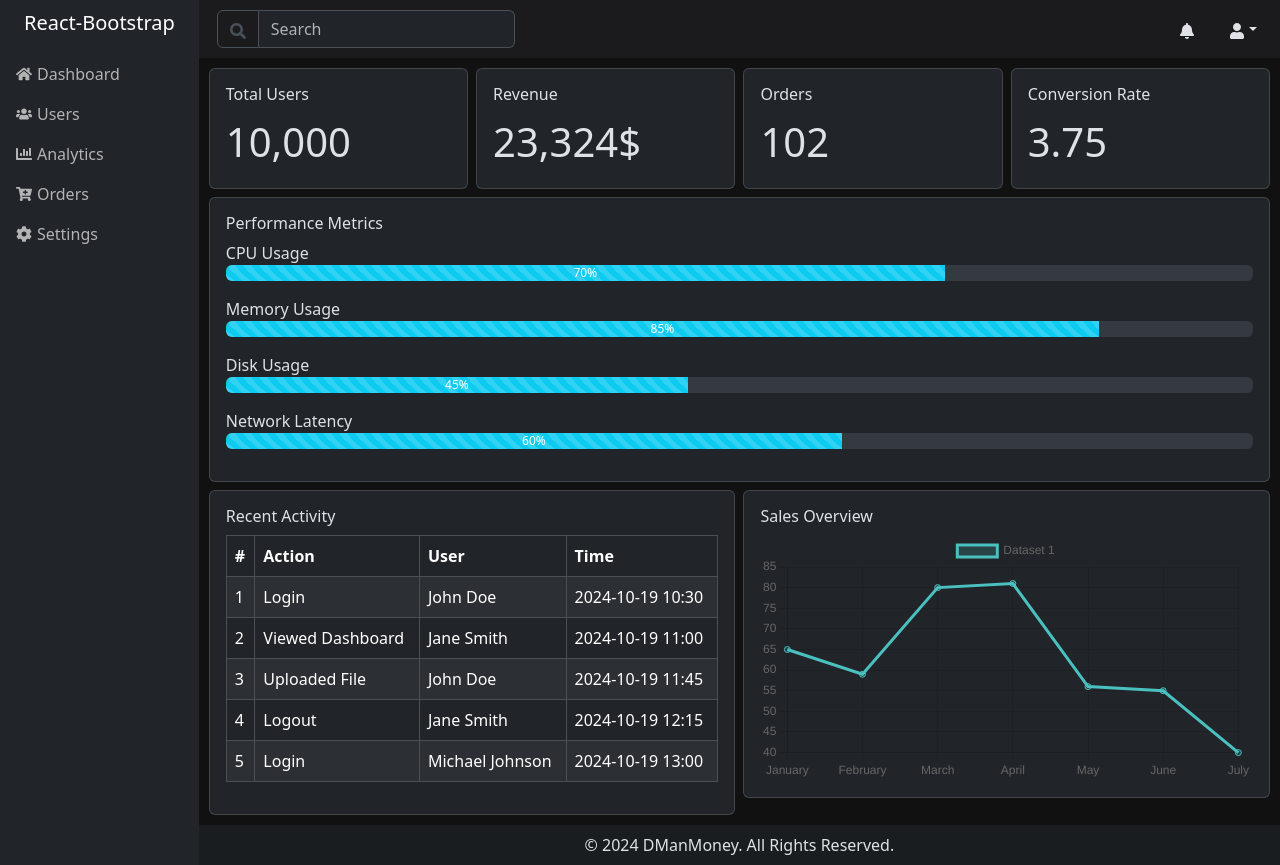
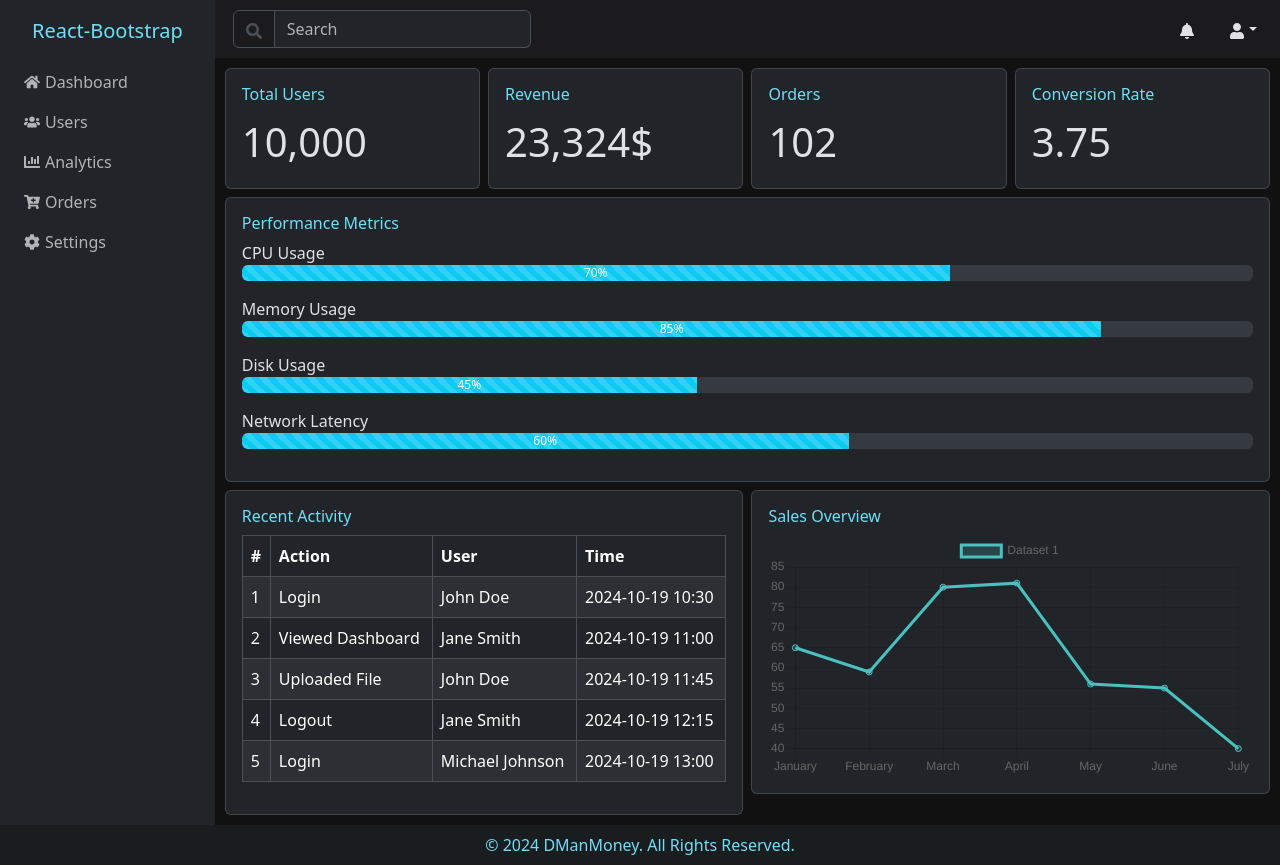
Before and after one commit to dylan10293/cs696a-week6, a React (Create React App) app: page / in a window 1280 px wide. Built offline with nearby package versions, Linux system fonts and the light colour scheme.

Commit message:
Layout changed for footer to go below vertical navbar and content

```diff
--- a/src/App.css
+++ b/src/App.css
@@ -1,6 +1,7 @@
 .App {
 	text-align: center;
 	display: flex;
+	flex-direction: column;
 	/* background-color: cadetblue; */
 	height: 100vh;
 }
@@ -8,8 +9,9 @@
 .main-container {
 	display: flex;
 	flex-grow: 1;
-	height: 100%;
-	flex-direction: column;
+	/* height: 100%; */
+	/* flex-direction: column; */
+	/* background-color: red; */
 }
 
 .content-container {
--- a/src/App.js
+++ b/src/App.js
@@ -10,7 +10,17 @@ function App() {
   const [sidebarCollapsed, setSidebarCollapsed] = useState(false);
   return (
     <div className="App">
-      <div className={`side-bar bg-dark ${sidebarCollapsed ? 'collapsed' : ''}`}>
+      <div className="main-container">
+        <VerticalNavBar toggleSidebar={() => setSidebarCollapsed(!sidebarCollapsed)} />
+        <div className="left-content">
+          <HeaderBar toggleSidebar={() => setSidebarCollapsed(!sidebarCollapsed)} />
+          <div className="content-container">
+            <Dashboard />
+          </div>
+        </div>
+      </div>
+      <Footer />
+      {/* <div className={`side-bar bg-dark ${sidebarCollapsed ? 'collapsed' : ''}`}>
         <VerticalNavBar toggleSidebar={() => setSidebarCollapsed(!sidebarCollapsed)} />
       </div>
       <div className="main-container">
@@ -19,7 +29,7 @@ function App() {
           <Dashboard />
         </div>
         <Footer />
-      </div>
+      </div> */}
     </div>
   );
 }
--- a/src/components/ActivityCard/ActivityCard.js
+++ b/src/components/ActivityCard/ActivityCard.js
@@ -5,7 +5,7 @@ const ActivityCard = ({ title, activities }) => {
 	return (
 		<Card className="text-start">
 			<Card.Body>
-				<Card.Title className="fs-6">{title}</Card.Title>
+				<Card.Title className="fs-6 text-info-emphasis">{title}</Card.Title>
 				<Card.Text>
 					<Table striped bordered hover responsive>
 						<thead>
--- a/src/components/ChartCard/ChartCard.js
+++ b/src/components/ChartCard/ChartCard.js
@@ -41,7 +41,7 @@ const ChartCard = ({ data }) => {
 	return (
 		<Card className="text-start">
 			<Card.Body>
-				<Card.Title className="fs-6">Sales Overview</Card.Title>
+				<Card.Title className="fs-6 text-info-emphasis">Sales Overview</Card.Title>
 				<Line data={data} options={options} />
 			</Card.Body>
 		</Card>
--- a/src/components/Footer/Footer.js
+++ b/src/components/Footer/Footer.js
@@ -3,7 +3,7 @@ import { Container, Row, Col } from 'react-bootstrap';
 
 const Footer = () => {
 	return (
-		<footer className="footer bg-dark-subtle py-2">
+		<footer className="footer bg-dark-subtle py-2 text-info-emphasis">
 			<div className="text-center">
 				<p className="m-0">© {new Date().getFullYear()} DManMoney. All Rights Reserved.</p>
 			</div>
--- a/src/components/PerformanceCard/PerformanceCard.js
+++ b/src/components/PerformanceCard/PerformanceCard.js
@@ -5,7 +5,7 @@ const PerformanceCard = ({ metrics, title }) => {
 	return (
 		<Card className="text-start">
 			<Card.Body>
-				<Card.Title className="fs-6">{title}</Card.Title>
+				<Card.Title className="fs-6 text-info-emphasis">{title}</Card.Title>
 				<Card.Text>
 					{metrics.map((metric, index) => (
 						<div key={index} className="mb-3">
--- a/src/components/StatsCard/StatCard.js
+++ b/src/components/StatsCard/StatCard.js
@@ -6,7 +6,7 @@ const StatCard = ({ title, stat }) => {
 	return (
 		<Card className="stat-card">
 			<Card.Body>
-				<Card.Title className="fs-6">{title}</Card.Title>
+				<Card.Title className="fs-6 text-info-emphasis">{title}</Card.Title>
 				<Card.Text className="fs-1">
 					{stat.toString()}
 				</Card.Text>
--- a/src/components/VerticalNavigation/VerticalNavBar.css
+++ b/src/components/VerticalNavigation/VerticalNavBar.css
@@ -20,6 +20,10 @@
 	width: 250px;
 }
 
+.nav-container .nav-link svg {
+	margin-right: 5px;
+}
+
 @media (min-width: 992px) {
 	.close-sidebar {
 		display: none;
--- a/src/components/VerticalNavigation/VerticalNavBar.js
+++ b/src/components/VerticalNavigation/VerticalNavBar.js
@@ -34,16 +34,16 @@ const VerticalNavBar = ({ toggleSidebar }) => {
 	}]
 
 	return (
-		<Navbar expand="lg" className="p-2">
+		<Navbar expand="lg" className="p-3 align-items-start text-start">
 			<div className="nav-container">
 				<Button className="close-sidebar" variant="outline-none" onClick={toggleSidebar}>
 					<FaTimes />
 				</Button>
-				<Navbar.Brand href="#home" className="ps-3">React-Bootstrap</Navbar.Brand>
+				<Navbar.Brand href="#home" className="ps-3 text-info-emphasis">React-Bootstrap</Navbar.Brand>
 
 				<Nav className="flex-column w-100 mt-3">
 					{options.map(({ text, href, icon }) => (
-						<Nav.Link href={href}>
+						<Nav.Link href={href} className="d-flex align-items-center">
 							{icon}<span>{text}</span>
 						</Nav.Link>
 					))}
```
